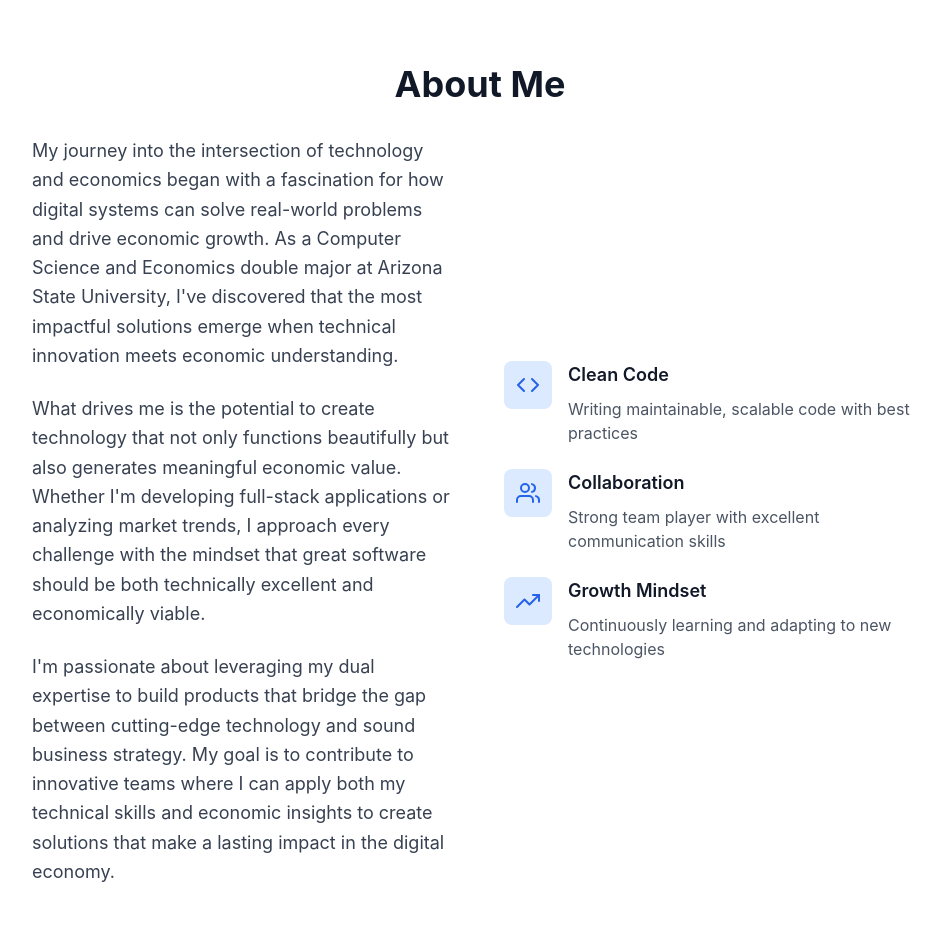
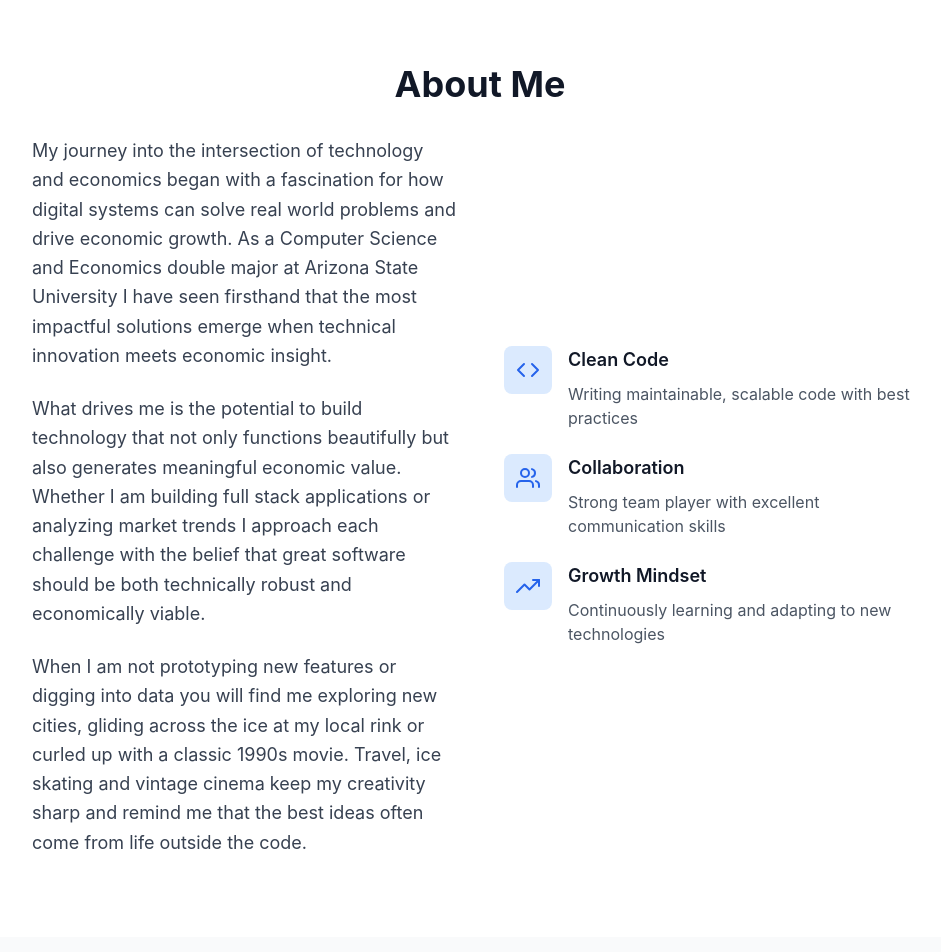
Before and after one commit to kathanparagshah/kathan.github.io, a Next.js app: page /kathan.github.io/ in a window 1280 px wide. Shown: the part 880-1832 px from the top of the page, without its empty margins (160-1101 px from the left). Built offline with nearby package versions, Linux system fonts and the light colour scheme.

Commit message:
Update About Me section with new personal content

```diff
--- a/components/About.tsx
+++ b/components/About.tsx
@@ -32,23 +32,23 @@ const About: React.FC = () => {
             <div className="space-y-6">
               <p className="text-lg text-gray-700 leading-relaxed">
                 My journey into the intersection of technology and economics began with a fascination for how
-                digital systems can solve real-world problems and drive economic growth. As a Computer Science
-                and Economics double major at Arizona State University, I've discovered that the most impactful
-                solutions emerge when technical innovation meets economic understanding.
+                digital systems can solve real world problems and drive economic growth. As a Computer Science
+                and Economics double major at Arizona State University I have seen firsthand that the most
+                impactful solutions emerge when technical innovation meets economic insight.
               </p>
 
               <p className="text-lg text-gray-700 leading-relaxed">
-                What drives me is the potential to create technology that not only functions beautifully but
-                also generates meaningful economic value. Whether I'm developing full-stack applications or
-                analyzing market trends, I approach every challenge with the mindset that great software
-                should be both technically excellent and economically viable.
+                What drives me is the potential to build technology that not only functions beautifully but
+                also generates meaningful economic value. Whether I am building full stack applications or
+                analyzing market trends I approach each challenge with the belief that great software
+                should be both technically robust and economically viable.
               </p>
 
               <p className="text-lg text-gray-700 leading-relaxed">
-                I'm passionate about leveraging my dual expertise to build products that bridge the gap
-                between cutting-edge technology and sound business strategy. My goal is to contribute to
-                innovative teams where I can apply both my technical skills and economic insights to create
-                solutions that make a lasting impact in the digital economy.
+                When I am not prototyping new features or digging into data you will find me exploring new
+                cities, gliding across the ice at my local rink or curled up with a classic 1990s movie.
+                Travel, ice skating and vintage cinema keep my creativity sharp and remind me that the best
+                ideas often come from life outside the code.
               </p>
             </div>
 
```
Also changed, not shown: 404.html (+1 -1 lines), 404/index.html (+1 -1 lines), index.html (+1 -1 lines).
